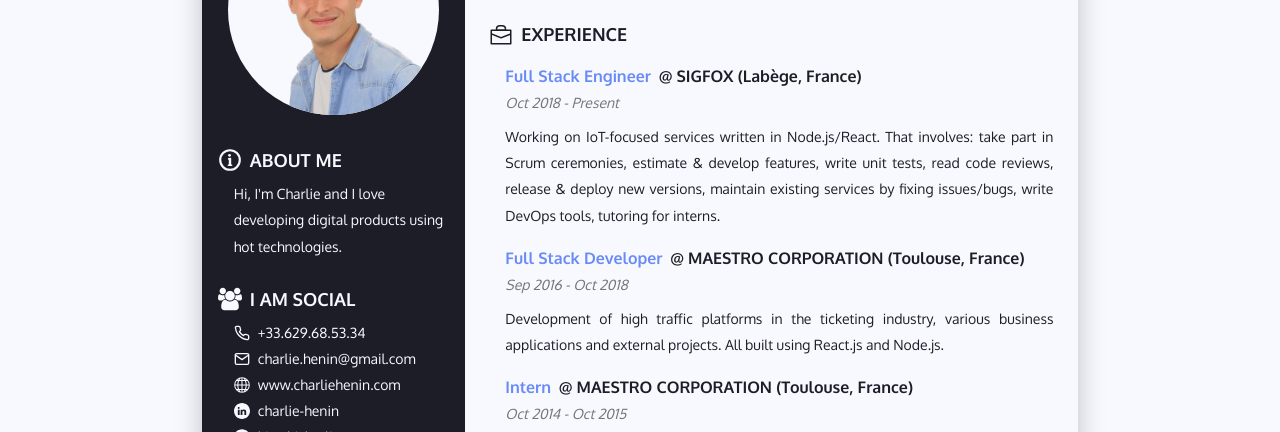
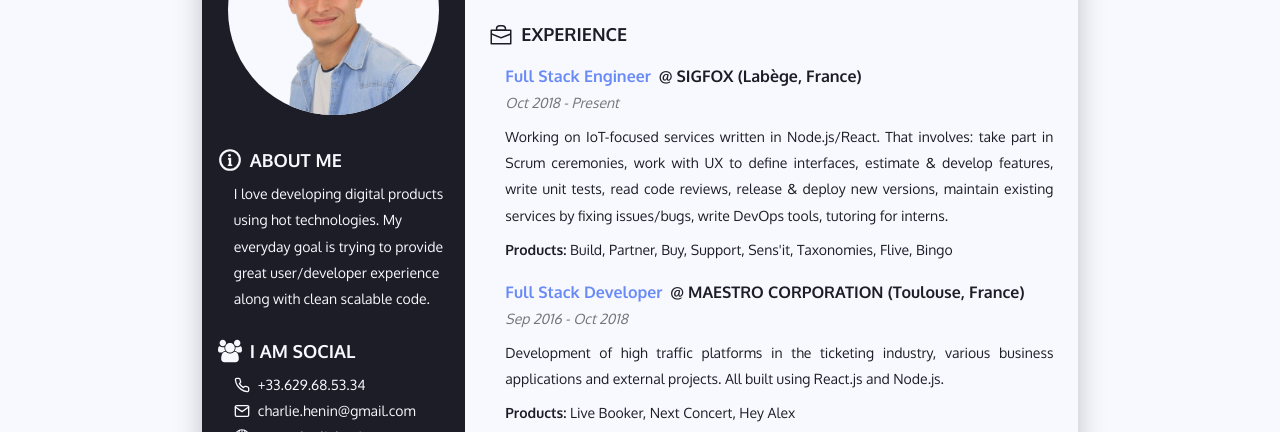
Before and after one commit to kimchicharlie/portfolio, a Gatsby site: page /resume in a window 1280 px wide. Shown: the part 335-767 px from the top of the page. Built offline with nearby package versions, Linux system fonts and the light colour scheme; Gatsby itself is replaced by a stand-in of ours.

Commit message:
feat: add products developed list

```diff
--- a/src/components/HistoricalList/index.js
+++ b/src/components/HistoricalList/index.js
@@ -29,11 +29,41 @@
               </div>
             )}
           </div>
-          <div className="historical-list-item-description">
-            {item.description.map(description => (
-              <span key={description}>{description}</span>
-            ))}
-          </div>
+          {item.description && (
+            <div className="historical-list-item-description">
+              {item.description.map(description => (
+                <span key={description}>{description}</span>
+              ))}
+            </div>
+          )}
+          {item.products && (
+            <div className="historical-list-item-products">
+              <span className="historical-list-item-products-title">
+                Products:{' '}
+              </span>
+              {item.products.map(({ name, url }, index) => {
+                const isLastProduct = item.products.length === index + 1;
+                return url ? (
+                  <span>
+                    <a
+                      key={name}
+                      href={url}
+                      target="_blank"
+                      rel="noopener noreferrer"
+                      className="historical-list-item-products-link"
+                    >
+                      {name}
+                    </a>
+                    {isLastProduct ? '' : ', '}
+                  </span>
+                ) : (
+                  <span key={name}>{`${name}${
+                    isLastProduct ? '' : ', '
+                  }`}</span>
+                );
+              })}
+            </div>
+          )}
         </div>
       ))}
     </div>
@@ -46,7 +76,13 @@
       primary: PropTypes.string.isRequired,
       secondary: PropTypes.string.isRequired,
       optional: PropTypes.string,
-      description: PropTypes.arrayOf(PropTypes.string).isRequired,
+      description: PropTypes.arrayOf(PropTypes.string),
+      products: PropTypes.arrayOf(
+        PropTypes.shape({
+          name: PropTypes.string.isRequired,
+          url: PropTypes.string,
+        })
+      ),
     })
   ),
 };
--- a/src/components/HistoricalList/style.css
+++ b/src/components/HistoricalList/style.css
@@ -36,3 +36,21 @@
   font-size: 14px;
   text-align: justify;
 }
+
+.historical-list-item-products {
+  margin-top: 8px;
+  font-size: 14px;
+}
+
+.historical-list-item-products-title {
+  font-weight: bold;
+}
+
+.historical-list-item-products-link {
+  text-decoration: none;
+  color: inherit;
+}
+
+.historical-list-item-products-link:hover {
+  opacity: 0.5;
+}
--- a/src/views/Resume/LeftColumn/index.js
+++ b/src/views/Resume/LeftColumn/index.js
@@ -40,8 +40,9 @@
         <SectionTitle iconComponent={InfoSVG} title="ABOUT ME" />
         <div className="about-section-content">
           <p>
-            Hi, I'm Charlie and I love developing digital products using hot
-            technologies.
+            I love developing digital products using hot technologies. My
+            everyday goal is trying to provide great user/developer experience
+            along with clean scalable code.
           </p>
         </div>
       </div>
--- a/src/views/Resume/LeftColumn/style.css
+++ b/src/views/Resume/LeftColumn/style.css
@@ -95,7 +95,7 @@
 
 .hobbies-section-icon:not(:nth-child(1)),
 .hobbies-section-icon:not(:nth-child(2)) {
-  margin-top: 24px;
+  margin-top: 12px;
 }
 
 @media screen and (max-width: 878px) {
--- a/src/views/Resume/RightColumn/index.js
+++ b/src/views/Resume/RightColumn/index.js
@@ -29,7 +29,39 @@
               secondary: '@ SIGFOX (Labège, France)',
               optional: 'Oct 2018 - Present',
               description: [
-                'Working on IoT-focused services written in Node.js/React. That involves: take part in Scrum ceremonies, estimate & develop features, write unit tests, read code reviews, release & deploy new versions, maintain existing services by fixing issues/bugs, write DevOps tools, tutoring for interns.',
+                'Working on IoT-focused services written in Node.js/React. That involves: take part in Scrum ceremonies, work with UX to define interfaces, estimate & develop features, write unit tests, read code reviews, release & deploy new versions, maintain existing services by fixing issues/bugs, write DevOps tools, tutoring for interns.',
+              ],
+              products: [
+                {
+                  name: 'Build',
+                  url: 'https://build.sigfox.com',
+                },
+                {
+                  name: 'Partner',
+                  url: 'https://partners.sigfox.com',
+                },
+                {
+                  name: 'Buy',
+                  url: 'https://buy.sigfox.com',
+                },
+                {
+                  name: 'Support',
+                  url: 'https://support.sigfox.com',
+                },
+                {
+                  name: "Sens'it",
+                  url: 'https://sensit.io',
+                },
+                {
+                  name: 'Taxonomies',
+                },
+                {
+                  name: 'Flive',
+                  url: 'https://flive.sigfox.com/',
+                },
+                {
+                  name: 'Bingo',
+                },
               ],
             },
             {
@@ -39,14 +71,25 @@
               description: [
                 'Development of high traffic platforms in the ticketing industry, various business applications and external projects. All built using React.js and Node.js.',
               ],
+              products: [
+                {
+                  name: 'Live Booker',
+                  url: 'https://live-booker.fr/',
+                },
+                {
+                  name: 'Next Concert',
+                  url: 'https://next-concert.fr',
+                },
+                {
+                  name: 'Hey Alex',
+                  url: 'https://hey-alex.fr',
+                },
+              ],
             },
             {
               primary: 'Intern',
               secondary: '@ MAESTRO CORPORATION (Toulouse, France)',
               optional: 'Oct 2014 - Oct 2015',
-              description: [
-                'Development of an ERP using Node.js, Angular and MongoDB. Also my first steps with React.js on some business applications.',
-              ],
             },
           ]}
         />
```
Also changed, not shown: static/charlie.png.
